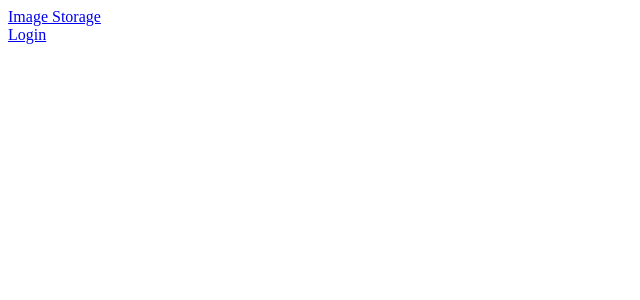
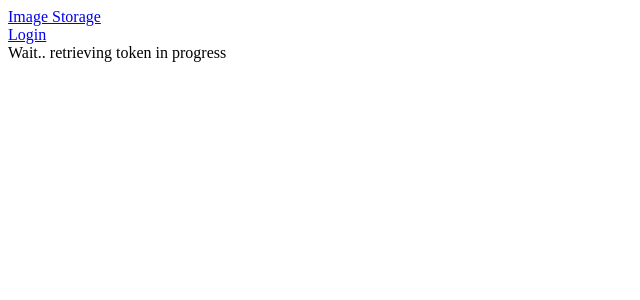
Before and after one commit to prateekvarma/vue-image-uploader, a Vue app: page /oauth2/callback in a window 1280 px wide. Shown: the top 300 px of the page, without its empty margins (0-640 px from the left). Built offline with nearby package versions, Linux system fonts and the light colour scheme; the HTML template or start-up script is replaced by a standard one.

Commit message:
Added tag that displays the controller via vue router

```diff
--- a/src/App.vue
+++ b/src/App.vue
@@ -1,5 +1,8 @@
 <template>
-    <AppHeader />
+    <div>
+        <AppHeader />
+        <router-view></router-view>
+    </div>
 </template>
 
 <script>
```
